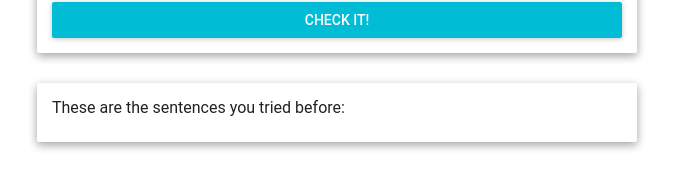
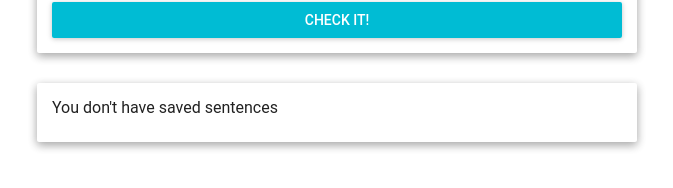
Before and after one commit to ArtemX9/Palindrome, a React (Create React App) app: page / in a window 1280 px wide. Shown: the part 126-314 px from the top of the page, without its empty margins (303-976 px from the left). Built offline with nearby package versions, Linux system fonts and the light colour scheme; what react-tap-event-plugin would draw is missing.

Commit message:
Store palindrome with isPalindrome value; Simplify EnteredStrings render method

```diff
--- a/src/App.js
+++ b/src/App.js
@@ -18,8 +18,8 @@ class App extends Component {
     this.setState({ previouslyEnteredStrings: getUserEntries() }) ;
   }
 
-  updateSavedItems = (inputString) => {
-    let updatedItems = saveToLocalStorage(inputString);
+  updateSavedItems = (enteredItem) => {
+    let updatedItems = saveToLocalStorage(enteredItem);
     this.setState({ previouslyEnteredStrings: updatedItems });
   };
 
--- a/src/EnteredStringItem.js
+++ b/src/EnteredStringItem.js
@@ -4,10 +4,6 @@ import ShareVia from './ShareVia';
 class EnteredStringItem extends Component {
   state = {
     hovered: false
-  };
-
-  clicked = (item) => {
-    console.log(item);
   };
 
   onHover = () => {
@@ -21,7 +17,7 @@ class EnteredStringItem extends Component {
   render() {
     return (
       <div
-        className="Entered-item"
+        className={`Entered-item`}
         onMouseEnter={this.onHover}
         onMouseLeave={this.onLeave}
       >
--- a/src/EnteredStrings.js
+++ b/src/EnteredStrings.js
@@ -11,25 +11,21 @@ class EnteredStrings extends Component {
     this.setState({ previouslyEnteredStrings: nextProps.previouslyEnteredStrings })
   }
 
-  clicked = (item) => {
-    console.log(item);
-  };
-
-  onHoverr = () => {
-    console.log('hovered');
-  };
+  title = () => this.state.previouslyEnteredStrings.length >= 1 ?
+    'These are the sentences you tried before:' :
+    'You don\'t have saved sentences';
 
   render() {
     const { previouslyEnteredStrings } = this.state;
-    const items = () => {
-      return previouslyEnteredStrings.map((item, index) => (
-        <EnteredStringItem key={`${item}-${index}`} itemm={item} />
-      ) )
-    };
 
-    return (<Paper zDepth={2} style={{ marginTop: 30, padding: 15 }}>
-        <p style={{ paddingBottom: 10, margin: 0 }}>These are the sentences you tried before:</p>
-        {items()}
+    return (
+      <Paper zDepth={2} style={{ marginTop: 30, padding: 15 }}>
+        <p style={{ paddingBottom: 10, margin: 0 }}>{this.title()}</p>
+        {
+          previouslyEnteredStrings.map((item, index) => (
+            <EnteredStringItem key={`${item}-${index}`} itemm={item.inputString} />
+          ))
+        }
       </Paper>
     );
   }
--- a/src/PalindromeValidator.js
+++ b/src/PalindromeValidator.js
@@ -23,8 +23,9 @@ class PalindromeValidator extends Component {
     if (inputString.trim() === '') {
       return;
     }
-    this.setState({ isPalindrome: isPalindrome(inputString) });
-    this.props.updateSavedItems(inputString);
+    const palindrome = isPalindrome(inputString);
+    this.setState({ isPalindrome: palindrome });
+    this.props.updateSavedItems({ inputString, isPalindrome: palindrome });
   };
 
   render() {
--- a/src/utils/LocalStorageWorker.js
+++ b/src/utils/LocalStorageWorker.js
@@ -2,13 +2,10 @@ export function getUserEntries() {
   return JSON.parse(localStorage.getItem('user_entries')) || [];
 }
 
-export function saveToLocalStorage (inputString) {
+export function saveToLocalStorage (enteredItem) {
   let enteredItems = getUserEntries();
-  let updatedItems = enteredItems;
-  if (enteredItems.length === 10) {
-    updatedItems = enteredItems.slice(0, 9);
-  }
-  updatedItems.unshift(inputString);
+  let updatedItems = enteredItems.length === 10 ? enteredItems.slice(0, 9) : enteredItems;
+  updatedItems.unshift(enteredItem);
   storeUserEntries(updatedItems);
   return updatedItems;
 }
```
